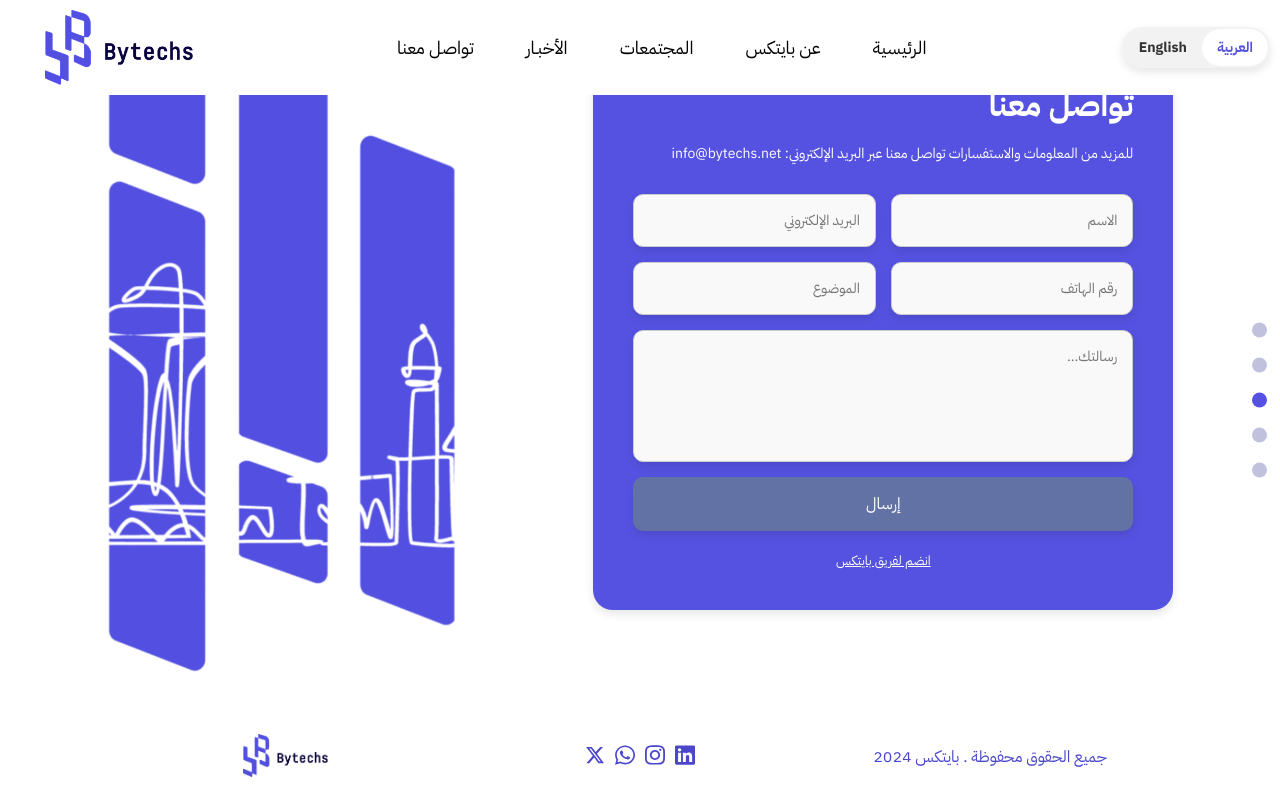
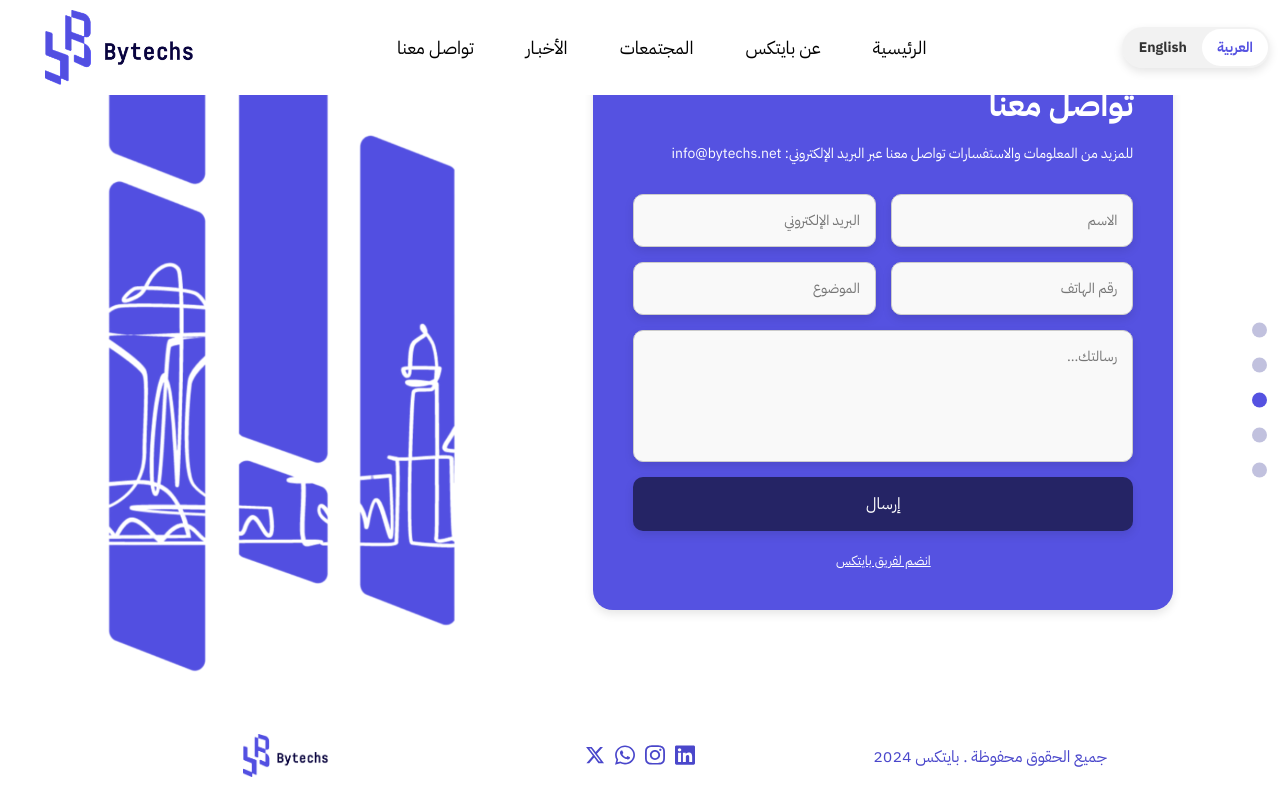
Before and after one commit to ByTechS-Platform/ByTechS-Website, a React (Create React App) app: page / in a window 1280 px wide. In both pictures the pointer is over the button "إرسال". Shown: the part 3144-3944 px from the top of the page. Built offline with nearby package versions, Linux system fonts and the light colour scheme; no server answers.

Commit message:
button color changed

```diff
--- a/src/Styles/ContactUs.scss
+++ b/src/Styles/ContactUs.scss
@@ -1,6 +1,8 @@
 /* =================================
    Contact Us Section
 ================================= */
+@import "./variables";
+
 .contact {
   background-color: rgb(255, 255, 255);
   color: #282a36;
@@ -63,7 +65,7 @@
     }
 
     form button {
-      background-color: #6272a4;
+      background-color: $prime-dark-hover;
       color: rgb(255, 255, 255);
       padding: 15px;
       border: none;
@@ -73,8 +75,8 @@
       box-shadow: 0px 4px 10px rgba(0, 0, 0, 0.1);
     }
 
-    .contact form button:hover {
-      background-color: #5350a6;
+    form button:hover {
+      background-color: $prime-dark-active;
     }
 
     .illustration {
```
